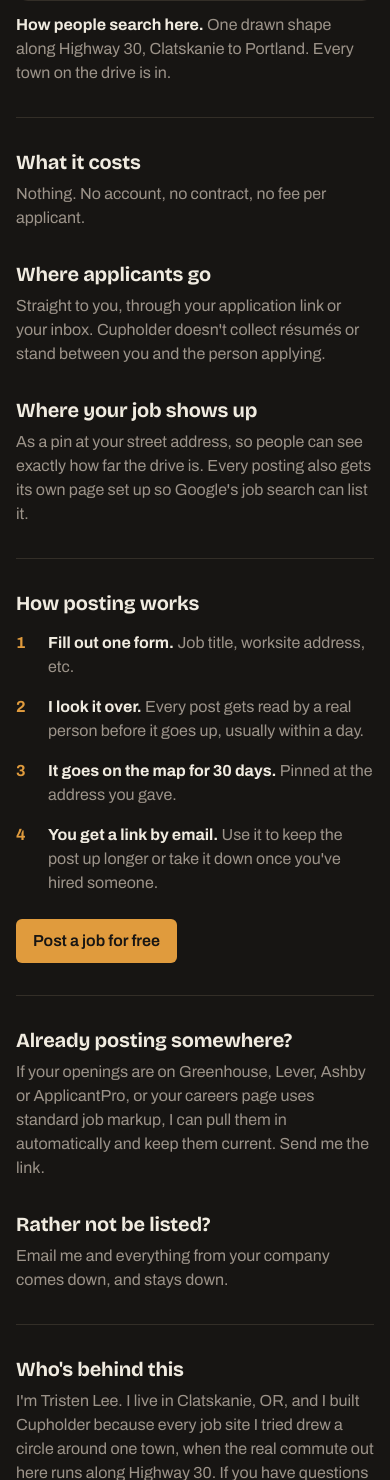
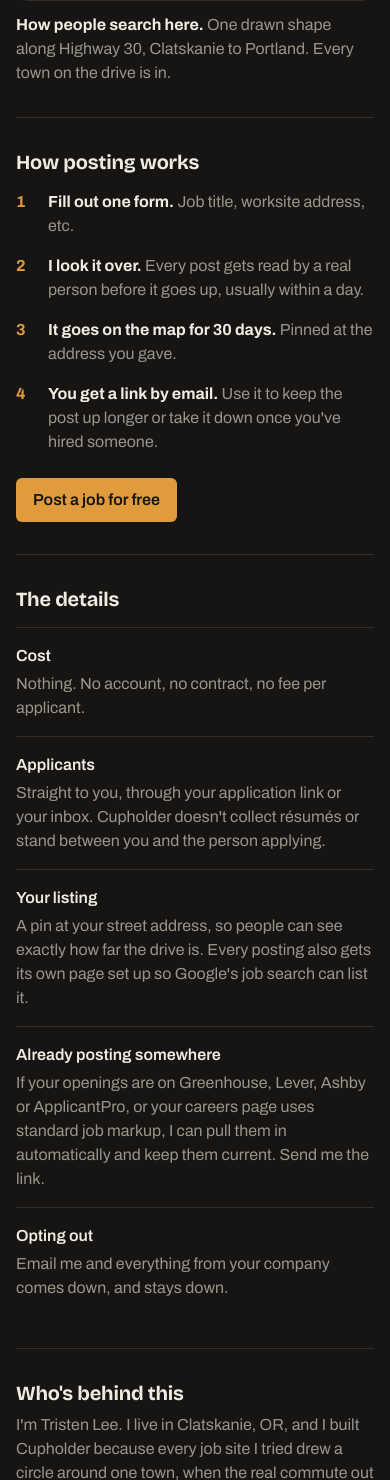
Before and after one commit to tristen-lee/ReDraw, a FastAPI app: page /employers in a window 390 px wide. Shown: the part 1417-2897 px from the top of the page. Run offline with FastAPI, Linux system fonts and the light colour scheme; data that the repository does not hold is empty; some libraries are stand-ins or nearby versions.

Commit message:
Show the gesture in the empty panel; plain list on the employer page
Before the first search the homepage panel was a blank column. It now
shows the Highway 30 corridor drawing with one line on how to draw, and
hides once results come in. Phones skip it; the map is right there.

The employer page's three-column blurbs and question headings become one
label-and-answer list.

Co-Authored-By: Claude Opus 5.5 <noreply@anthropic.com>

```diff
--- a/static/employers.html
+++ b/static/employers.html
@@ -41,20 +41,6 @@
         </figure>
     </section>
 
-    <section class="facts">
-        <div>
-            <h2>What it costs</h2>
-            <p>Nothing. No account, no contract, no fee per applicant.</p>
-        </div>
-        <div>
-            <h2>Where applicants go</h2>
-            <p>Straight to you, through your application link or your inbox. Cupholder doesn't collect résumés or stand between you and the person applying.</p>
-        </div>
-        <div>
-            <h2>Where your job shows up</h2>
-            <p>As a pin at your street address, so people can see exactly how far the drive is. Every posting also gets its own page set up so Google's job search can list it.</p>
-        </div>
-    </section>
 
     <section class="steps">
         <h2>How posting works</h2>
@@ -67,15 +53,15 @@
         <p><a class="button button-brand" href="/post.html" data-track="cta_click" data-track-target="post_employers">Post a job for free</a></p>
     </section>
 
-    <section class="facts">
-        <div>
-            <h2>Already posting somewhere?</h2>
-            <p>If your openings are on Greenhouse, Lever, Ashby or ApplicantPro, or your careers page uses standard job markup, I can pull them in automatically and keep them current. Send me the link.</p>
-        </div>
-        <div>
-            <h2>Rather not be listed?</h2>
-            <p>Email me and everything from your company comes down, and stays down.</p>
-        </div>
+    <section class="terms">
+        <h2>The details</h2>
+        <dl>
+            <div><dt>Cost</dt><dd>Nothing. No account, no contract, no fee per applicant.</dd></div>
+            <div><dt>Applicants</dt><dd>Straight to you, through your application link or your inbox. Cupholder doesn't collect résumés or stand between you and the person applying.</dd></div>
+            <div><dt>Your listing</dt><dd>A pin at your street address, so people can see exactly how far the drive is. Every posting also gets its own page set up so Google's job search can list it.</dd></div>
+            <div><dt>Already posting somewhere</dt><dd>If your openings are on Greenhouse, Lever, Ashby or ApplicantPro, or your careers page uses standard job markup, I can pull them in automatically and keep them current. Send me the link.</dd></div>
+            <div><dt>Opting out</dt><dd>Email me and everything from your company comes down, and stays down.</dd></div>
+        </dl>
     </section>
 
     <section class="about">
--- a/static/style.css
+++ b/static/style.css
@@ -622,8 +622,16 @@ form button:disabled { background: var(--border-strong); color: var(--text); cur
 .compare .label-in { fill: var(--text); }
 .compare .label-out { fill: #7A7268; font-weight: 400; }
 
-.facts { display: grid; grid-template-columns: repeat(auto-fit, minmax(220px, 1fr)); gap: 32px; }
-.facts p { color: var(--text-light); }
+/* The homepage panel is empty until the first search; show the gesture. */
+.guide.compare { display: block; margin: 0; padding: 24px; }
+.guide svg { max-width: 300px; }
+.guide figcaption { font-size: 13px; max-width: 300px; }
+.panel:has(#result-count:not(:empty)) .guide { display: none; }
+
+.terms dl { margin: 16px 0 0; max-width: 760px; }
+.terms dl > div { display: grid; grid-template-columns: 200px 1fr; gap: 24px; padding: 16px 0; border-top: 1px solid var(--border); }
+.terms dt { font-weight: 600; }
+.terms dd { margin: 0; color: var(--text-light); }
 
 .steps ol { margin: 16px 0 24px; padding: 0; list-style: none; counter-reset: step; display: grid; gap: 16px; max-width: 640px; }
 .steps li { counter-increment: step; display: grid; grid-template-columns: 32px 1fr; color: var(--text-light); }
@@ -638,6 +646,8 @@ form button:disabled { background: var(--border-strong); color: var(--text); cur
     .pitch h1 { font-size: 28px; letter-spacing: -0.4px; }
     .pitch .lede { font-size: 16px; }
     .compare { grid-template-columns: 1fr; }
+    .guide.compare { display: none; }
+    .terms dl > div { grid-template-columns: 1fr; gap: 4px; }
 }
 
 /* ============================================================
```
Also changed, not shown: static/index.html (+4 -0 lines).
